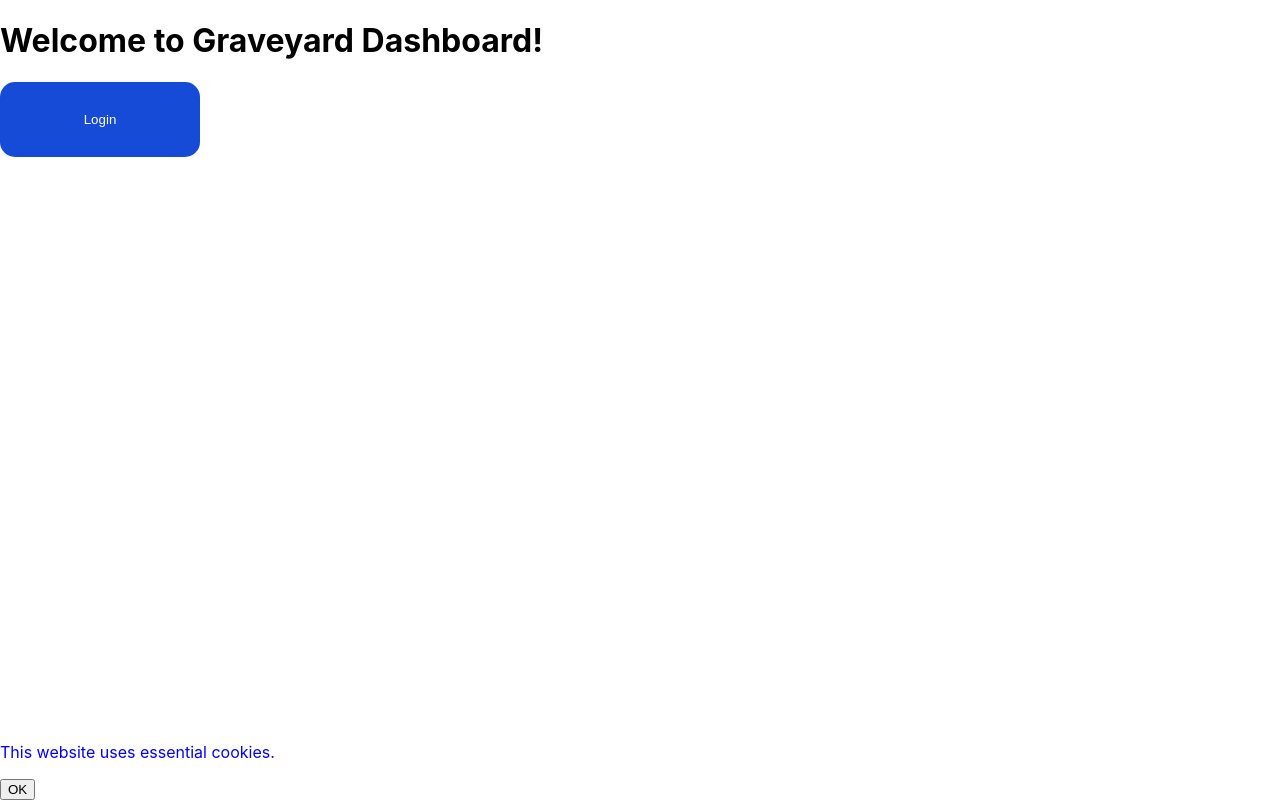
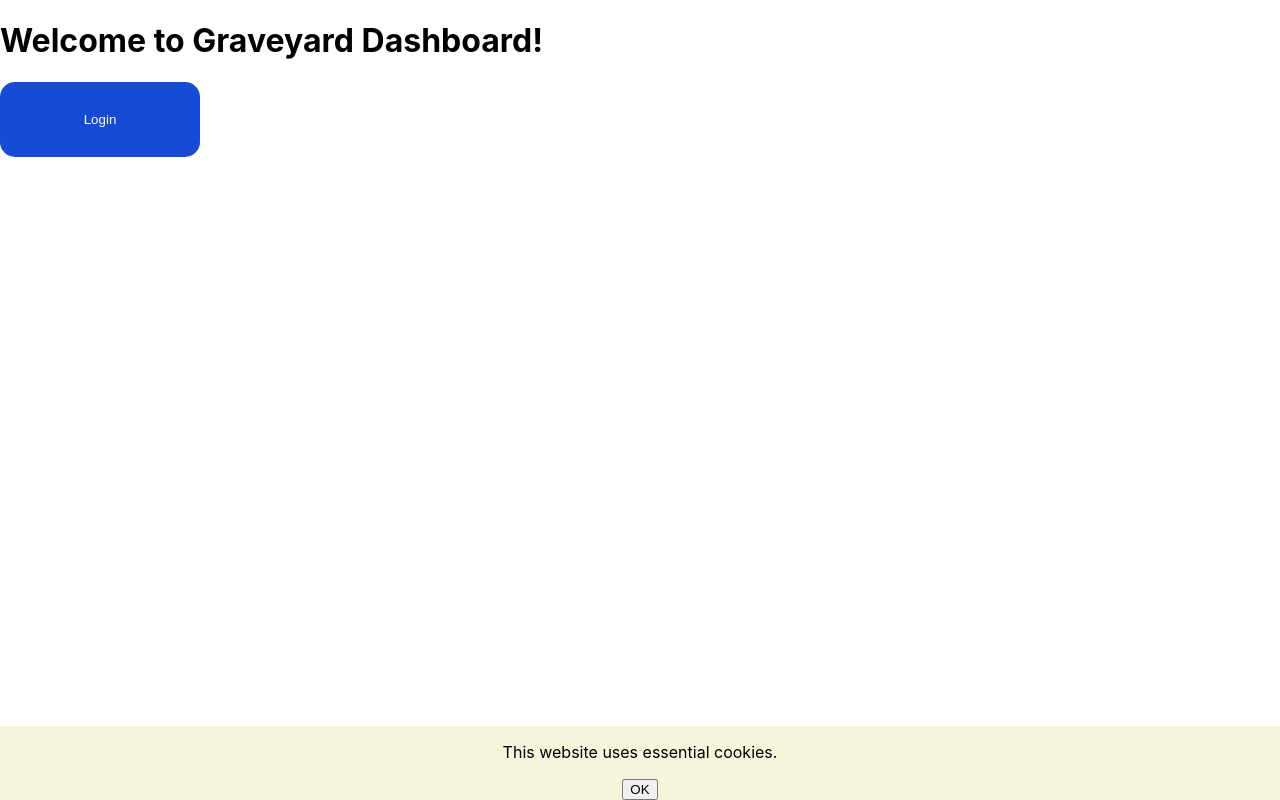
Before and after one commit to RanjeetKumar12/dashboard, a React (Create React App) app: page / in a window 1280 px wide. Built offline with nearby package versions, Linux system fonts and the light colour scheme; no server answers.

Commit message:
Use css modules

```diff
--- a/src/components/CookieMessage/CookieMessage.jsx
+++ b/src/components/CookieMessage/CookieMessage.jsx
@@ -1,6 +1,7 @@
 // Cookie notification required for EU users
 
 import { useState } from 'react';
+import styles from './CookieMessage.module.css';
 
 const CookieMessage = () => {
   const [ hidden, setHidden ] = useState(false);
@@ -8,12 +9,7 @@
   if (hidden) return null;
 
   return (
-    <div style={{
-      width: '100%',
-      position: 'fixed',
-      color: 'blue',
-      bottom: 0,
-    }}>
+    <div className={styles.container}>
       <p>This website uses essential cookies.</p>
 
       <button
--- /dev/null
+++ b/src/components/CookieMessage/CookieMessage.module.css
@@ -0,0 +1,7 @@
+.container {
+  position: fixed;
+  bottom: 0;
+  text-align: center;
+  width: 100%;
+  background-color: beige;
+}
--- a/src/components/DiscordLogin/DiscordLogin.jsx
+++ b/src/components/DiscordLogin/DiscordLogin.jsx
@@ -1,5 +1,5 @@
 import { useCallback, useEffect, useState } from 'react';
-import './DiscordLogin.css';
+import styles from './DiscordLogin.module.css';
 
 const DiscordLogin = ({ onLogin }) => {
   const [ loginError, setLoginError ] = useState(false);
@@ -80,7 +80,7 @@
   return (
     <div>
       <button
-        className='loginButton'
+        className={styles.loginButton}
         onClick={() => {
           setLoginError(false); // remove any error message
 
```
Also changed, not shown: src/components/DiscordLogin/DiscordLogin.module.css (renamed from src/components/DiscordLogin/DiscordLogin.css).
